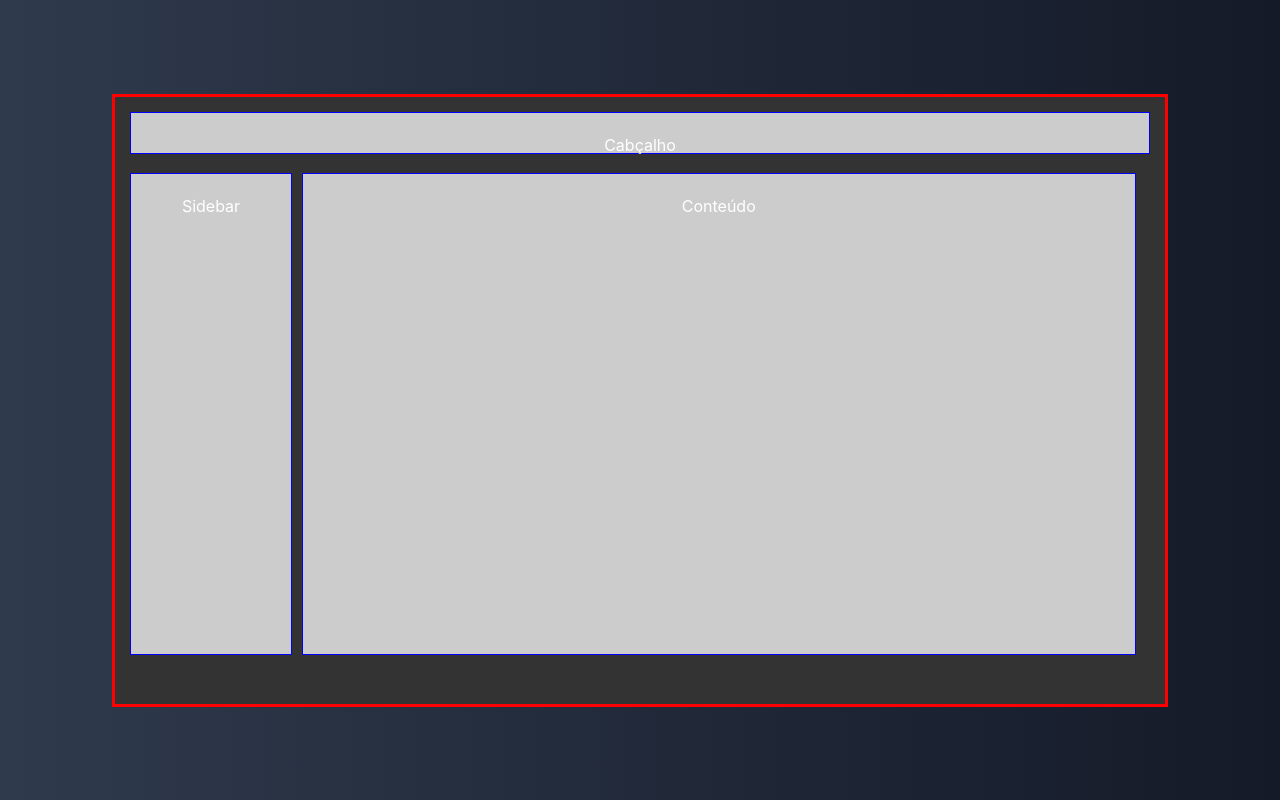
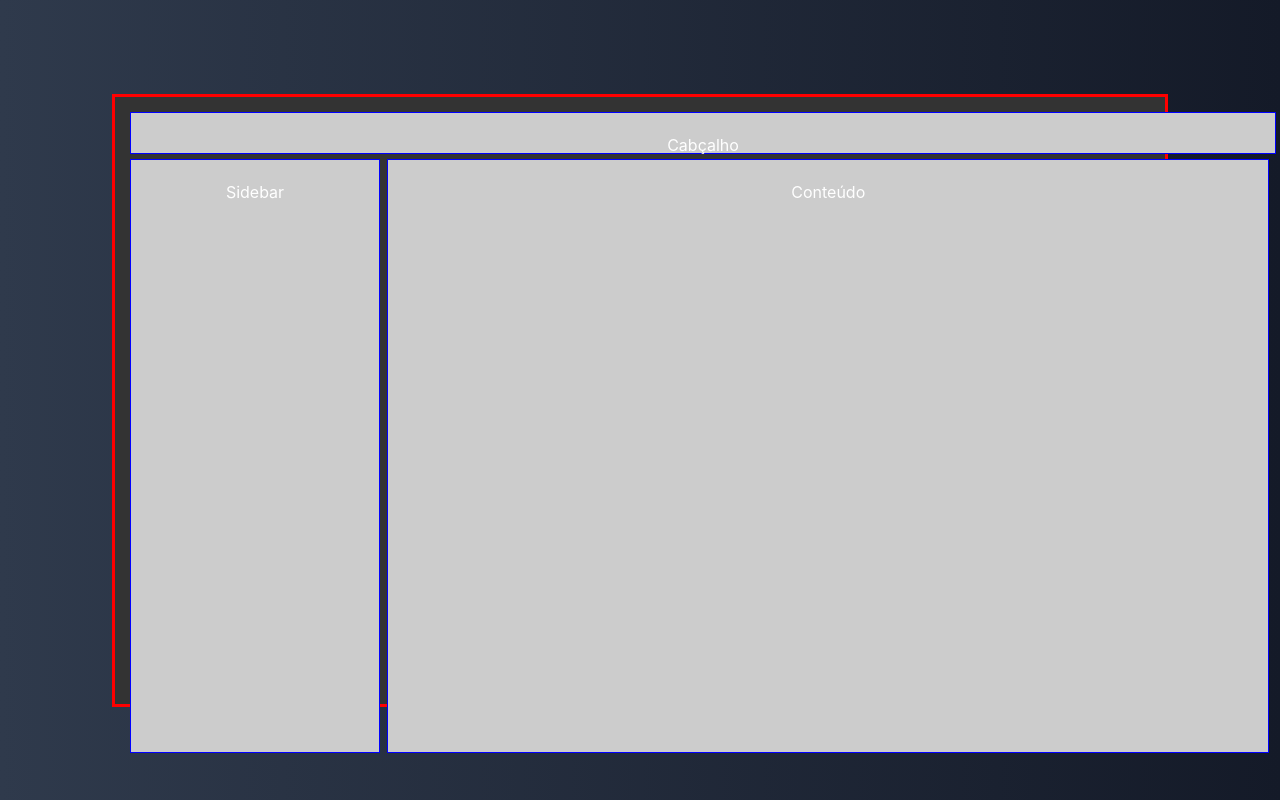
Before and after one commit to vitoriathais/beautyLink-React, a React (Vite) app: page /Espelho in a window 1280 px wide. Built offline with nearby package versions, Linux system fonts and the light colour scheme.

Commit message:
grid com forma 2

```diff
--- a/src/styles/Espelho.css
+++ b/src/styles/Espelho.css
@@ -23,18 +23,19 @@
 #header {
     grid-area: header;
     height: 0vh;
+    width: 138vh;
 }
 
 #sidebar {
     grid-area: sidebar;
-    width: 15vh;
-    height: 55vh;
+    width: 26vh;
+    height: 69vh
 }
 
 #content {
     grid-area: content;
-    width: 99vh;
-    height: 55vh;
+    width: 105vh;
+    height: 69vh;
 }
 
 #footer {
```
